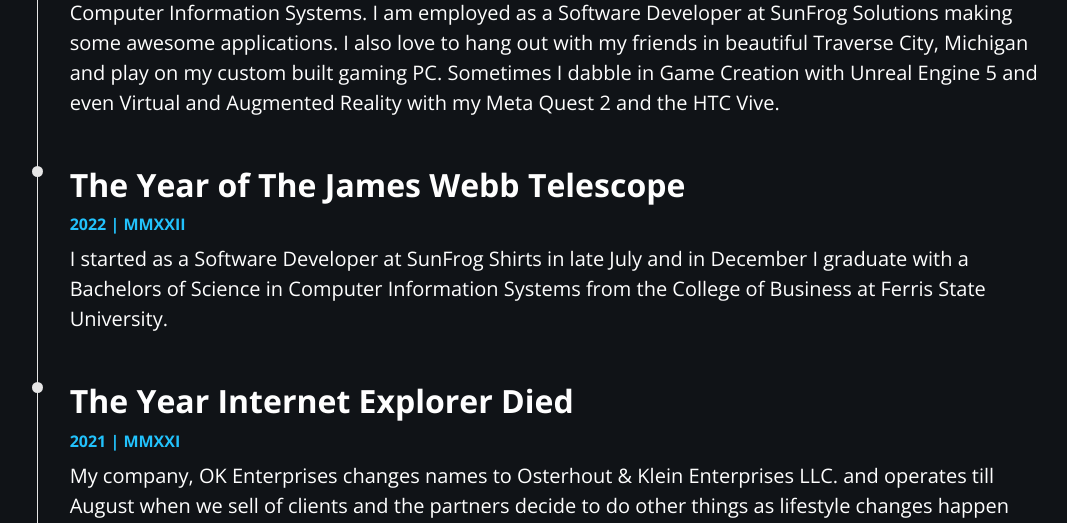
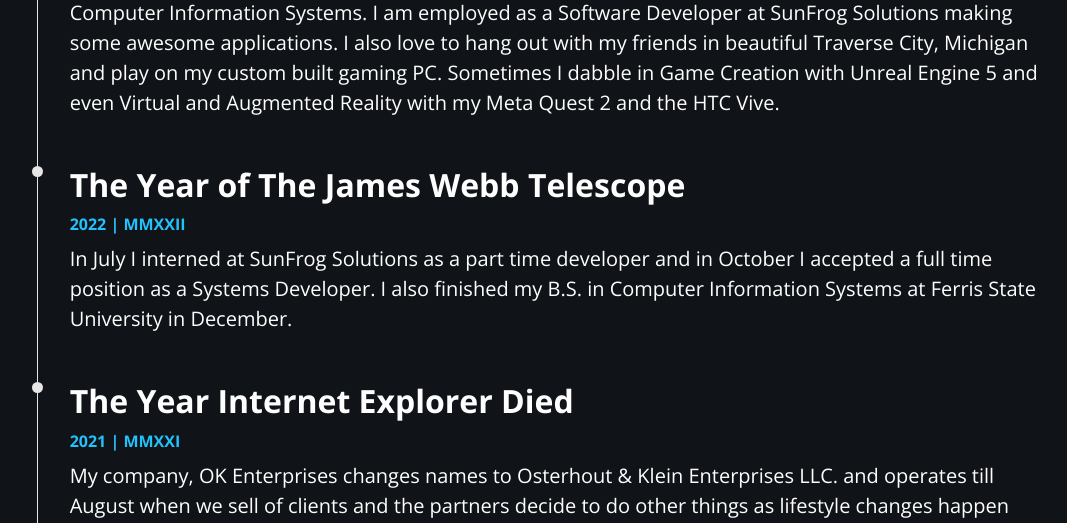
Before and after one commit to NoahFlowa/NoahFlowa.com, a PHP site: page / in a window 1280 px wide. Shown: the part 828-1351 px from the top of the page, without its empty margins (94-1161 px from the left). Run offline with PHP 8.4, Linux system fonts and the light colour scheme; some libraries are stand-ins or nearby versions.

Commit message:
Update experience.php

```diff
--- a/experience.php
+++ b/experience.php
@@ -16,8 +16,8 @@
             <h1 class="fw-bold fs-2">The Year of The James Webb Telescope</h1>
             <p class="mainColor mb-2 fw-bold">2022 | MMXXII</p>
             <p class="fs-5">
-                I started as a Software Developer at SunFrog Shirts in late July and in December I graduate with a Bachelors of Science
-                in Computer Information Systems from the College of Business at Ferris State University.
+                In July I interned at SunFrog Solutions as a part time developer and in October I accepted a full time position as a Systems Developer.  I
+                also finished my B.S. in Computer Information Systems at Ferris State University in December.
             </p>
         </li>
 
```
